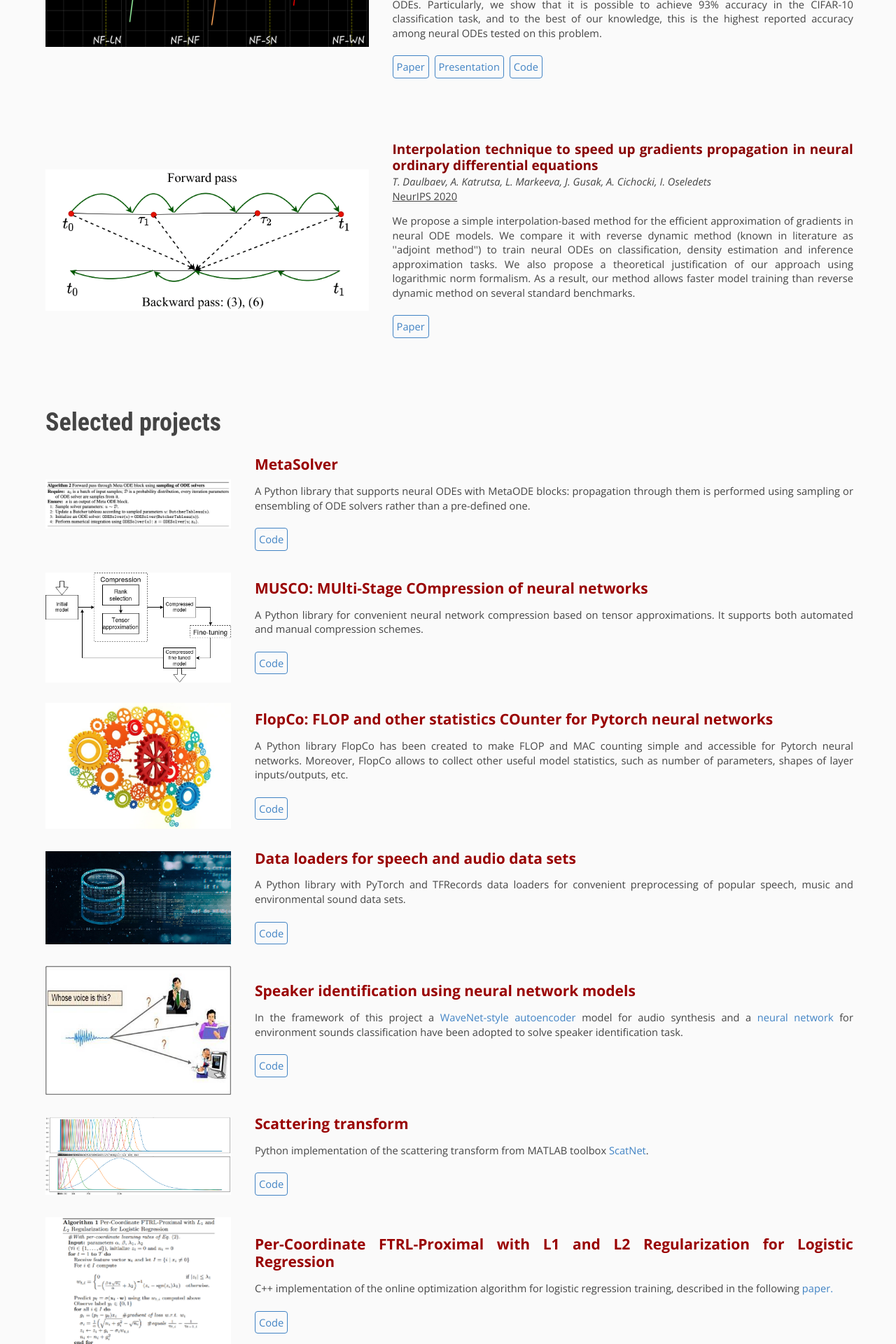
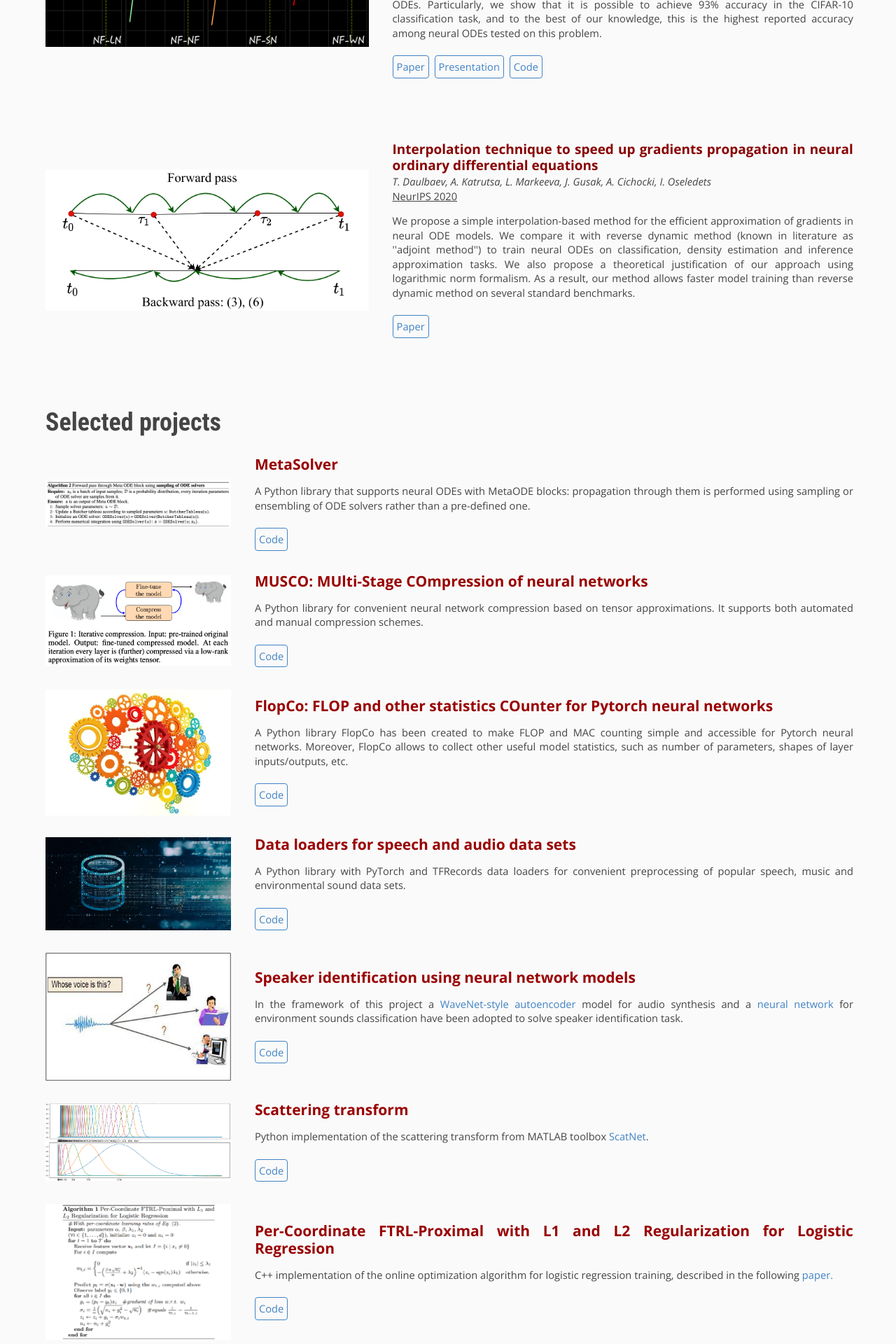
Before and after one commit to juliagusak/juliagusak.github.io, a Jekyll site: the page built from about.markdown, in a window 1280 px wide. Shown: the part 4480-6400 px from the top of the page at 70% size. Built offline with Jekyll 4.4.1, drawn with Linux system fonts in a browser that asks for light colours.

Commit message:
Update about.markdown
Update MUSCO project image

```diff
--- a/about.markdown
+++ b/about.markdown
@@ -264,7 +264,7 @@ Neural ODEs, Robustness, Transfer Learning, Hyper Networks, Interpretability of
 
 <div class="row projects">
     <div class="col col-sm-3 vcenter imgcol marginbottom">
-        <img class="img-responsive proj-img" src="/assets/about/musco.png" alt=""/>
+        <img class="img-responsive proj-img" src="/assets/about/musco2.png" alt=""/>
     </div>
     <div class="col col-sm-9 vcenter" style="margin-right: -4px; text-align: justify;">
         <p class="title">MUSCO: MUlti-Stage COmpression of neural networks</p>
```
